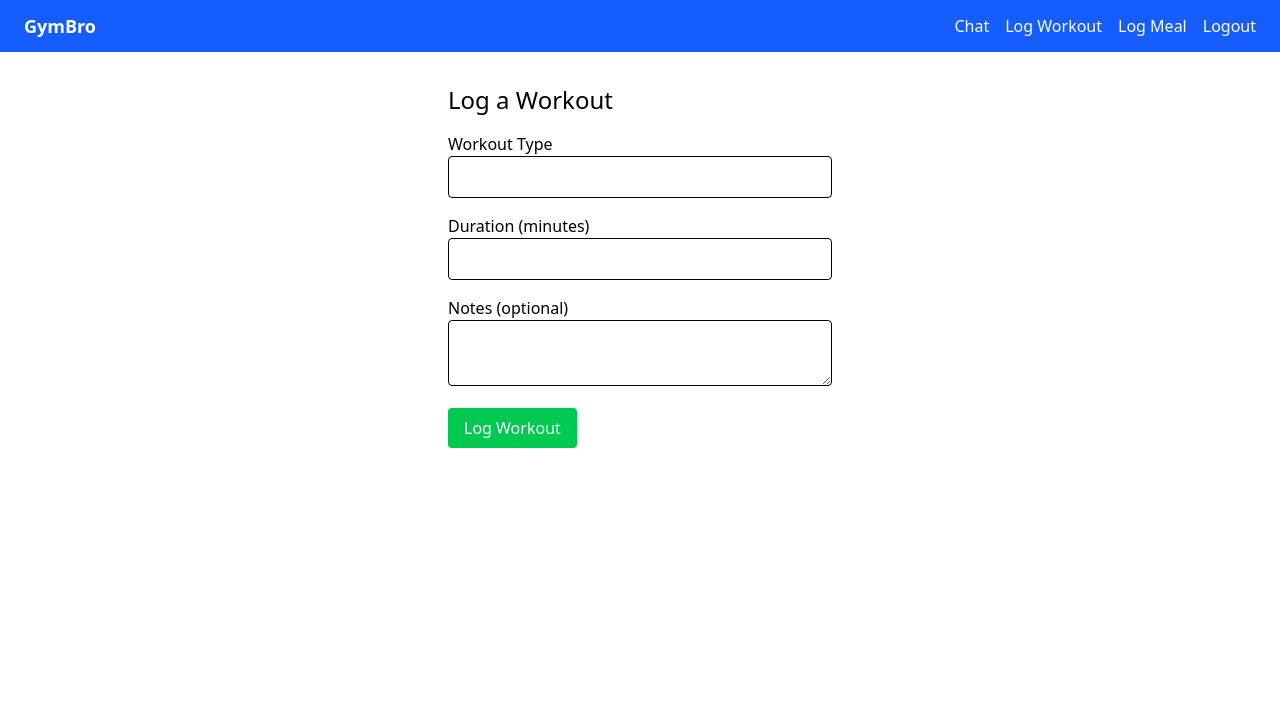
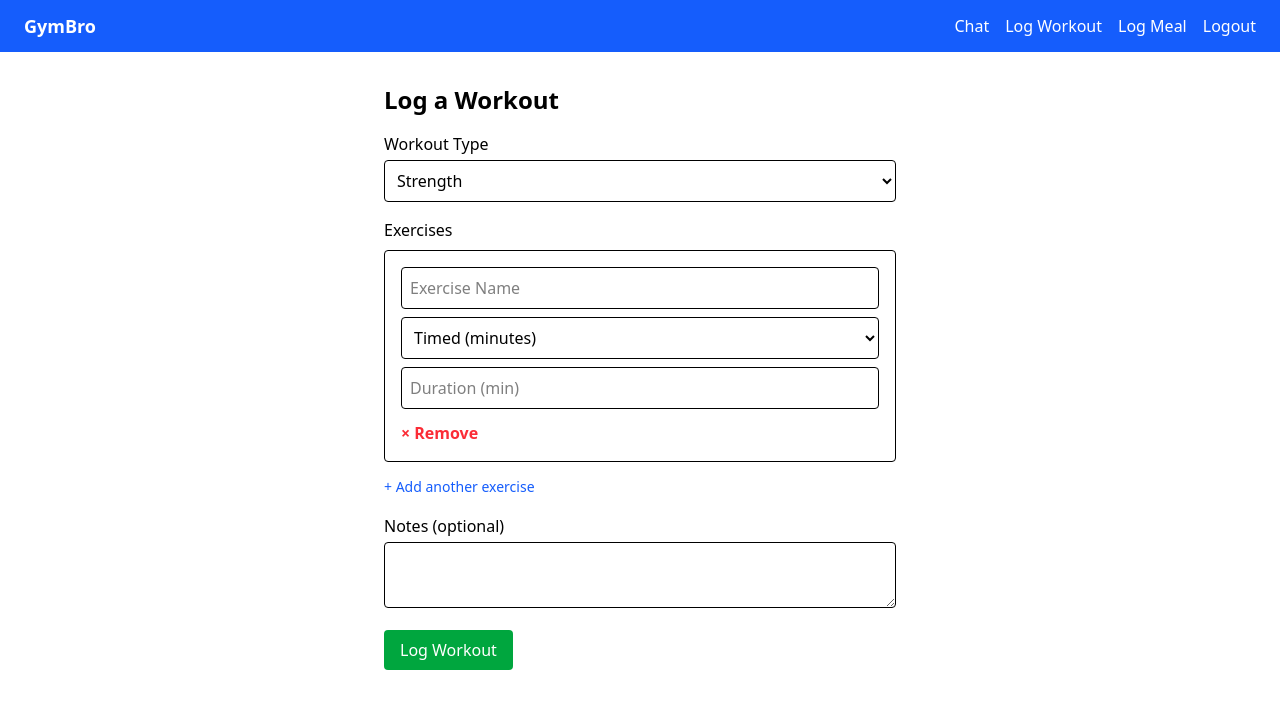
Before and after one commit to ronitsohal05/gymbro, a React (Vite) app in the folder frontend/: page /log-workout in a window 1280 px wide. Shown: the top 708 px of the page. Built offline with nearby package versions, Linux system fonts and the light colour scheme; no server answers; sample sign-in values are in the browser's storage; what axios-auth-refresh would draw is missing.

Commit message:
Added basic exercise logging backend end point

```diff
--- a/frontend/src/logpages/LogWorkoutPage.jsx
+++ b/frontend/src/logpages/LogWorkoutPage.jsx
@@ -1,53 +1,160 @@
 import { useState } from "react";
-import { logWorkout }  from "../services/api.js";
+import { logWorkout } from "../services/api.js";
 
 export default function LogWorkoutPage() {
-  const [type, setType] = useState("");
-  const [duration, setDuration] = useState("");
+  const [type, setType] = useState("Strength");
+  const [exercises, setExercises] = useState([
+    { name: "", mode: "duration", duration: "", sets: "", reps: "" }
+  ]);
   const [notes, setNotes] = useState("");
   const [message, setMessage] = useState("");
 
+  const handleExerciseChange = (index, field, value) => {
+    const updated = [...exercises];
+    updated[index][field] = value;
+    setExercises(updated);
+  };
+
+  const addExercise = () => {
+    setExercises([
+      ...exercises,
+      { name: "", mode: "duration", duration: "", sets: "", reps: "" }
+    ]);
+  };
+
+  const removeExercise = (index) => {
+    const updated = exercises.filter((_, i) => i !== index);
+    setExercises(updated);
+  };
+
   const handleSubmit = async (e) => {
     e.preventDefault();
+    const timestamp = new Date().toISOString();
+
+    const cleanExercises = exercises.filter(e => e.name.trim() !== "");
+
+    if (!cleanExercises.length) {
+      setMessage("Please add at least one exercise.");
+      return;
+    }
+
     try {
-      await logWorkout()
+      await logWorkout({ date: timestamp, type, activities: cleanExercises, notes });
       setMessage("Workout logged!");
-      setType("");
-      setDuration("");
+      setType("Strength");
+      setExercises([{ name: "", mode: "duration", duration: "", sets: "", reps: "" }]);
       setNotes("");
     } catch (err) {
-        console.log(err);
+      console.error(err);
       setMessage("Failed to log workout.");
     }
   };
 
   return (
-    <div className="p-8 max-w-md mx-auto">
-      <h2 className="text-2xl mb-4">Log a Workout</h2>
+    <div className="p-8 max-w-xl mx-auto">
+      <h2 className="text-2xl mb-4 font-semibold">Log a Workout</h2>
       <form onSubmit={handleSubmit}>
+
+        {/* Workout Type Dropdown */}
         <label className="block mb-4">
-          <span>Workout Type</span>
-          <input
-            className="w-full border p-2 rounded"
+          <span className="block font-medium mb-1">Workout Type</span>
+          <select
             value={type}
             onChange={(e) => setType(e.target.value)}
+            className="w-full border p-2 rounded"
+          >
+            <option value="Strength">Strength</option>
+            <option value="Cardio">Cardio</option>
+            <option value="HIIT">HIIT</option>
+            <option value="Mobility">Mobility</option>
+            <option value="Weightlifting">Weightlifting</option>
+            <option value="Mixed">Mixed</option>
+            <option value="Other">Other</option>
+          </select>
+        </label>
+
+        {/* Exercises */}
+        <div className="mb-4">
+          <span className="block font-medium mb-2">Exercises</span>
+          {exercises.map((exercise, index) => (
+            <div key={index} className="border p-4 rounded mb-3 space-y-2">
+              <input
+                type="text"
+                placeholder="Exercise Name"
+                className="w-full border p-2 rounded"
+                value={exercise.name}
+                onChange={(e) =>
+                  handleExerciseChange(index, "name", e.target.value)
+                }
                 required
               />
-        </label>
 
-        <label className="block mb-4">
-          <span>Duration (minutes)</span>
+              {/* Mode Selection */}
+              <select
+                value={exercise.mode}
+                onChange={(e) =>
+                  handleExerciseChange(index, "mode", e.target.value)
+                }
+                className="w-full border p-2 rounded"
+              >
+                <option value="duration">Timed (minutes)</option>
+                <option value="reps">Sets & Reps</option>
+              </select>
+
+              {exercise.mode === "duration" ? (
                 <input
                   type="number"
+                  placeholder="Duration (min)"
                   className="w-full border p-2 rounded"
-            value={duration}
-            onChange={(e) => setDuration(e.target.value)}
-            required
+                  value={exercise.duration}
+                  onChange={(e) =>
+                    handleExerciseChange(index, "duration", e.target.value)
+                  }
                 />
-        </label>
+              ) : (
+                <div className="flex gap-2">
+                  <input
+                    type="number"
+                    placeholder="Sets"
+                    className="w-1/2 border p-2 rounded"
+                    value={exercise.sets}
+                    onChange={(e) =>
+                      handleExerciseChange(index, "sets", e.target.value)
+                    }
+                  />
+                  <input
+                    type="number"
+                    placeholder="Reps"
+                    className="w-1/2 border p-2 rounded"
+                    value={exercise.reps}
+                    onChange={(e) =>
+                      handleExerciseChange(index, "reps", e.target.value)
+                    }
+                  />
+                </div>
+              )}
 
+              <button
+                type="button"
+                onClick={() => removeExercise(index)}
+                className="text-red-500 font-bold mt-1"
+              >
+                × Remove
+              </button>
+            </div>
+          ))}
+          <button
+            type="button"
+            onClick={addExercise}
+            className="text-blue-600 hover:underline text-sm"
+          >
+            + Add another exercise
+          </button>
+        </div>
+
+        {/* Notes */}
         <label className="block mb-4">
-          <span>Notes (optional)</span>
+          <span className="block font-medium mb-1">Notes (optional)</span>
           <textarea
             className="w-full border p-2 rounded"
             value={notes}
@@ -55,9 +162,10 @@ export default function LogWorkoutPage() {
           />
         </label>
 
+        {/* Submit */}
         <button
           type="submit"
-          className="bg-green-500 text-white px-4 py-2 rounded"
+          className="bg-green-600 text-white px-4 py-2 rounded hover:bg-green-700"
         >
           Log Workout
         </button>
--- a/frontend/src/services/api.js
+++ b/frontend/src/services/api.js
@@ -80,8 +80,8 @@ export async function logMeal(payload) {
   return client.post("/log/meal", payload);
 }
 
-export async function logWorkout(d, a) {
-  return client.post("/log/workout", {date: d, activities: a});
+export async function logWorkout(payload) {
+  return client.post("/log/workout", payload);
 }
 
 export default client;
```
Also changed, not shown: 1 other file (tests, documents, lock files or other folders). Lines whose indentation alone changed are shown as unchanged.
